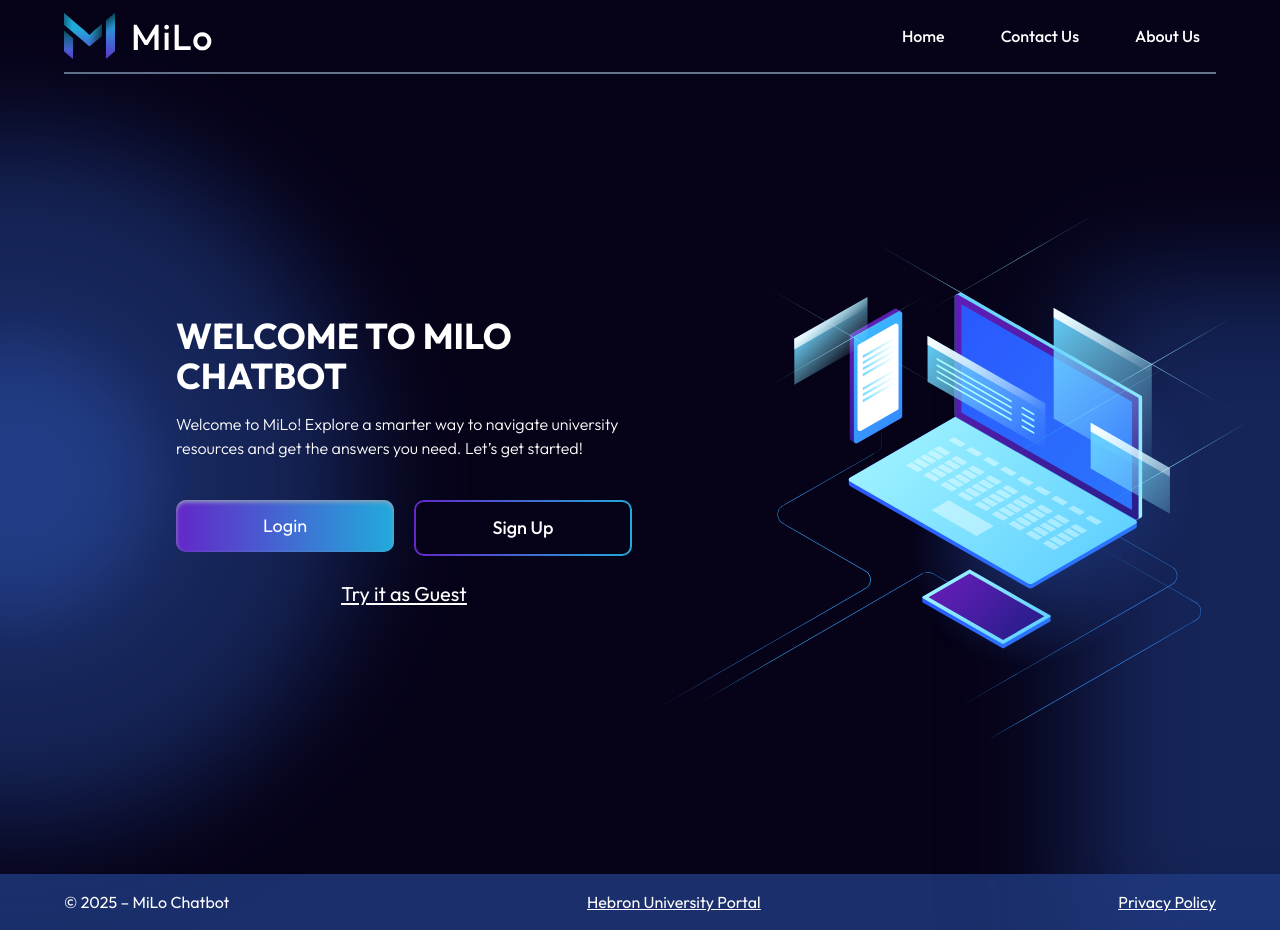
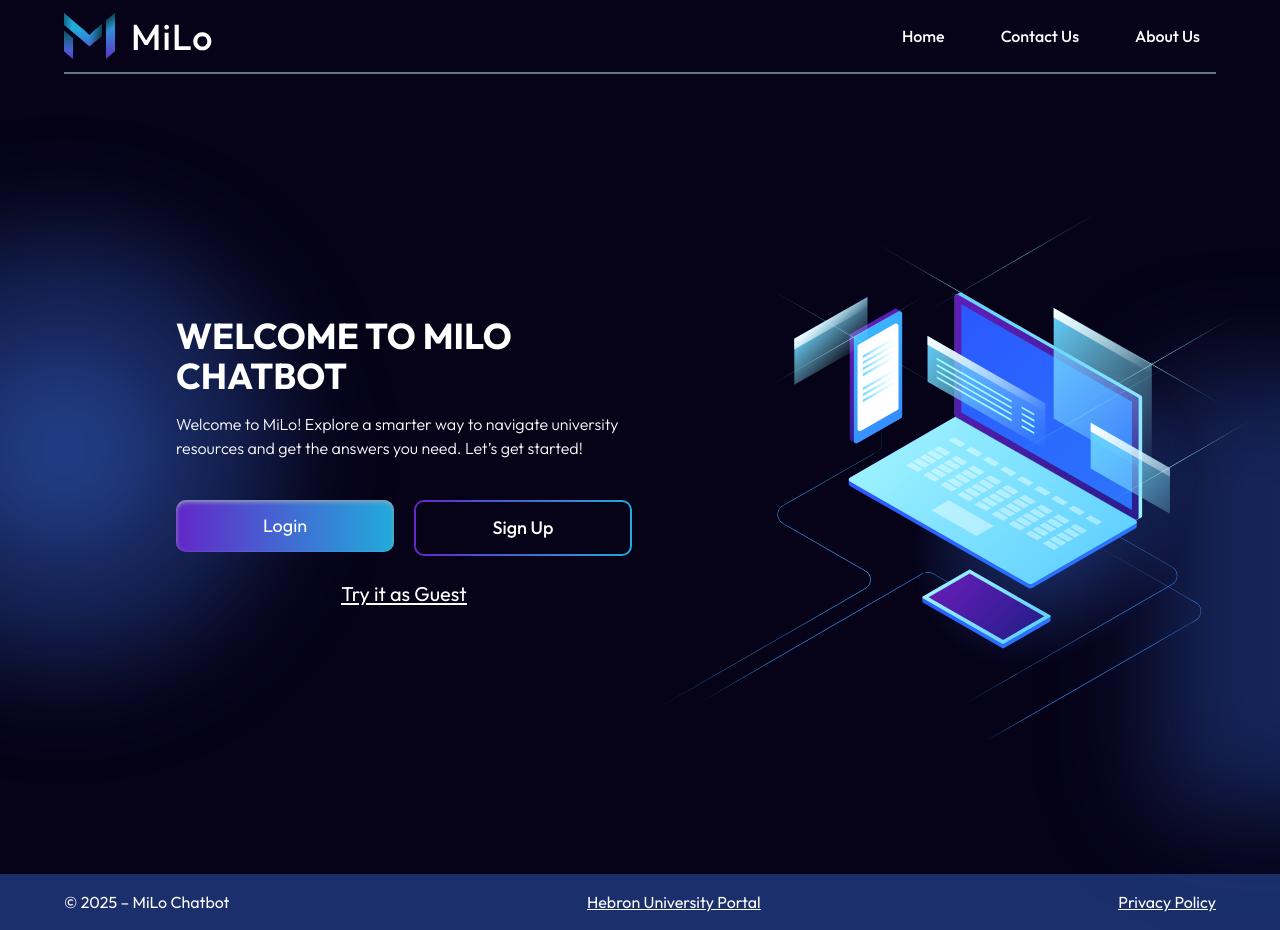
Before and after one commit to aya-soghayyer/Chatbot, a React (Vite) app: page / in a window 1280 px wide. Built offline with nearby package versions, Linux system fonts and the light colour scheme.

Commit message:
responsive cricles

```diff
--- a/src/Compononts/Circle/Circle.jsx
+++ b/src/Compononts/Circle/Circle.jsx
@@ -3,14 +3,14 @@
 function Circle() {
   return (
     <>
-      <div className="w-[120px] sm:w-[160px] md:w-[192px] lg:w-[240px] xl:w-[288px]
-                      h-[120px] sm:h-[160px] md:h-[192px] lg:h-[240px] xl:h-[288px]
+      <div className="w-[7.5rem] md:w-[12rem] 2xl:w-[40rem]
+                      h-[7.5rem] md:h-[12rem] 2xl:h-[40rem]
                       bg-[#213C84] rounded-full filter
-                      mt-[120px] sm:mt-[160px] md:mt-[240px] lg:mt-[300px]
-                      blur-2xl sm:blur-3xl md:blur-[40px]
-                      shadow-[0_0_40px_80px_rgba(33,60,132,0.6)]
-                      md:shadow-[0_0_60px_120px_rgba(33,60,132,0.6)]
-                      lg:shadow-[0_0_80px_200px_rgba(33,60,132,0.6)]
+                      mt-[7.5rem] md:mt-[15rem] 2xl:mt-[18.75rem]
+                      blur-[1.25rem] md:blur-[2.5rem]
+                      shadow-[0_0_2.5rem_5rem_rgba(33,60,132,0.6)]
+                      md:shadow-[0_0_3.75rem_7.5rem_rgba(33,60,132,0.6)]
+                      2xl:shadow-[0_0_5rem_12.5rem_rgba(33,60,132,0.6)]
                       z-0" />
     </>
   );
```
